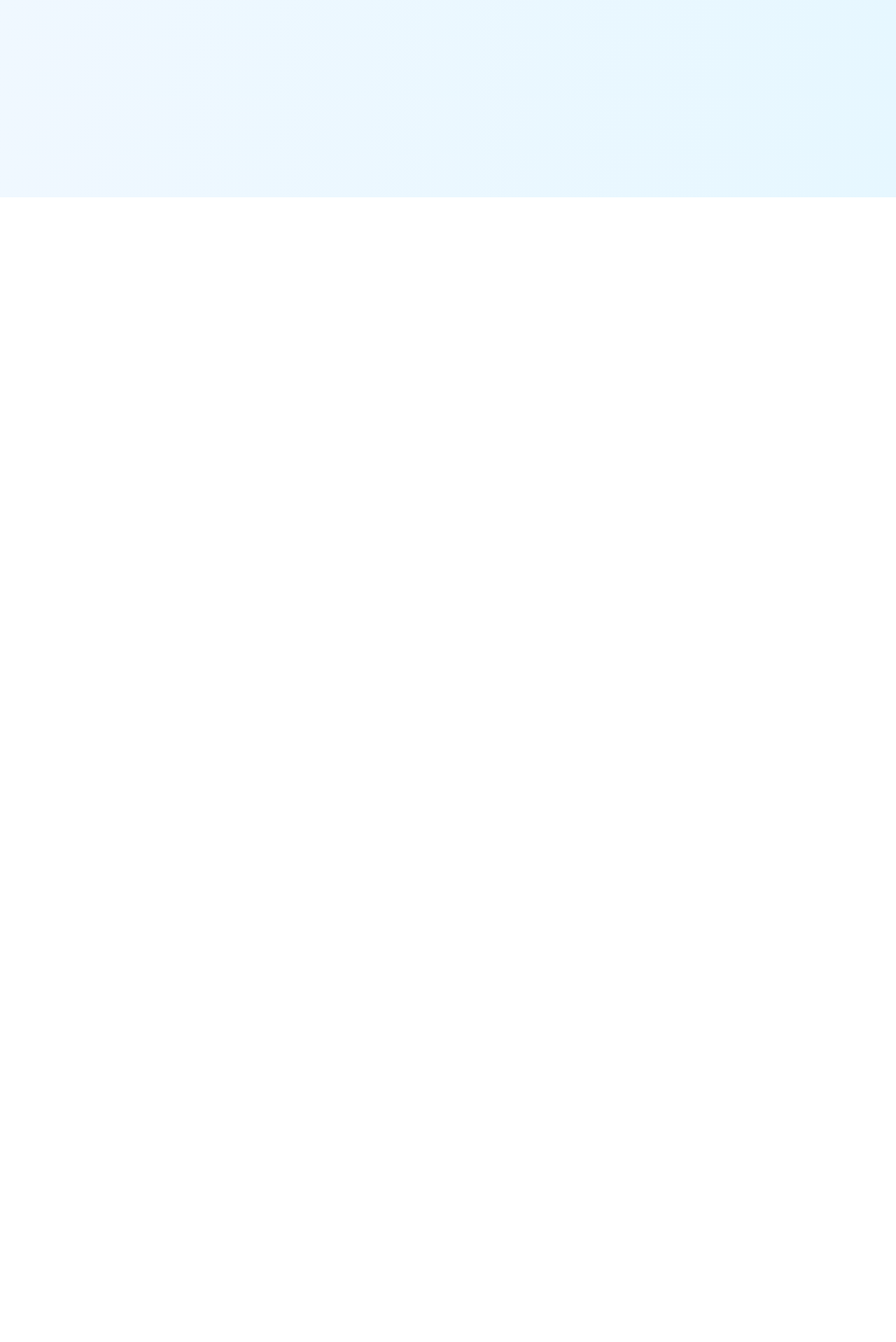
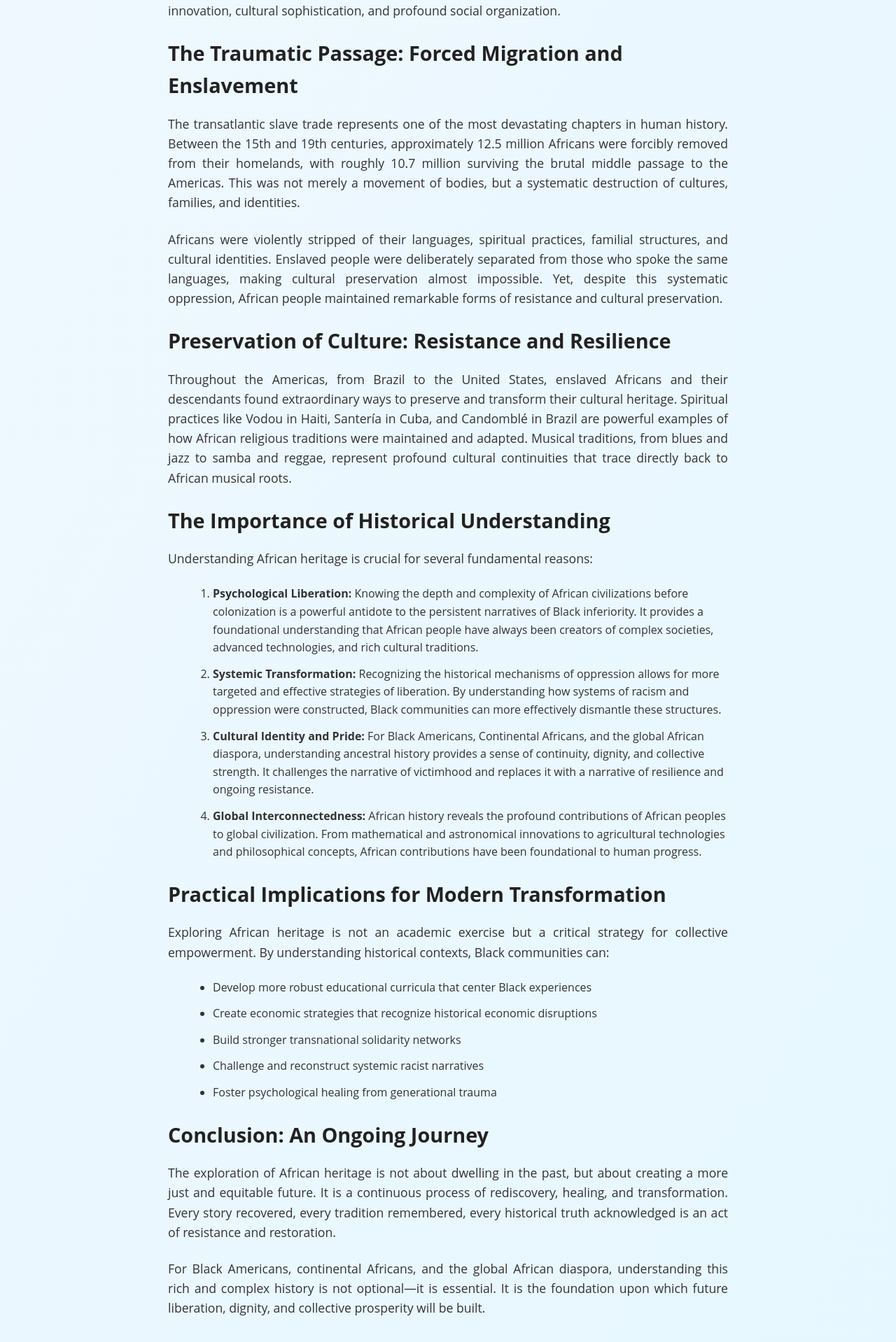
Before and after one commit to hbikoko/webApp1, a React (Create React App) app: page /services/heritage-and-history in a window 1280 px wide. Shown: the part 518-2436 px from the top of the page at 70% size. Before the commit the page ends 800 px from the top, so only its background shows below. Built offline with nearby package versions, Linux system fonts and the light colour scheme.

Commit message:
history page

```diff
--- a/src/App.js
+++ b/src/App.js
@@ -9,6 +9,7 @@ import EventsPage from './components/EventsPage';
 import ServicesPage from './components/ServicesPage';
 import DonatePage from './components/DonatePage';
 import ContactPage from './components/ContactPage';
+import ComingSoon from './components/comingSoon';
 
 // Import new pages
 import HeritageHistoryPage from './components/HeritageHistoryPage';
@@ -37,6 +38,7 @@ function App() {
 
         <Route path="/donate" element={<DonatePage />} />
         <Route path="/contact" element={<ContactPage />} />
+        <Route path="/comingsoon" element={<ComingSoon />} />
       </Routes>
     </Router>
   );
--- a/src/components/HeritageHistoryPage.js
+++ b/src/components/HeritageHistoryPage.js
@@ -1,10 +1,60 @@
 import React from 'react';
+import './styles/HeritageHistoryPage.css';
 
 function HeritageHistoryPage() {
   return (
-    <div style={{ paddingTop: '150px', padding: '0 20px' }}>
-      <h1>Heritage & History</h1>
+    <div className="heritage-page">
+      <h1>African Heritage and History: A Journey of Resilience, Identity, and Transformation</h1>
+      <h2>The Unbroken Thread of African Civilization</h2>
       <p>
+        The story of African heritage is a narrative of extraordinary complexity, depth, and resilience that spans millennia. Long before European colonization, the African continent was home to some of the world's most advanced civilizations. From the magnificent kingdoms of Mali and Zimbabwe to the scientific and mathematical achievements of ancient Egypt, Africa was a cradle of human innovation, cultural sophistication, and profound social organization.
+      </p>
+      <h2>The Traumatic Passage: Forced Migration and Enslavement</h2>
+      <p>
+        The transatlantic slave trade represents one of the most devastating chapters in human history. Between the 15th and 19th centuries, approximately 12.5 million Africans were forcibly removed from their homelands, with roughly 10.7 million surviving the brutal middle passage to the Americas. This was not merely a movement of bodies, but a systematic destruction of cultures, families, and identities.
+      </p>
+      <p>
+        Africans were violently stripped of their languages, spiritual practices, familial structures, and cultural identities. Enslaved people were deliberately separated from those who spoke the same languages, making cultural preservation almost impossible. Yet, despite this systematic oppression, African people maintained remarkable forms of resistance and cultural preservation.
+      </p>
+      <h2>Preservation of Culture: Resistance and Resilience</h2>
+      <p>
+        Throughout the Americas, from Brazil to the United States, enslaved Africans and their descendants found extraordinary ways to preserve and transform their cultural heritage. Spiritual practices like Vodou in Haiti, Santería in Cuba, and Candomblé in Brazil are powerful examples of how African religious traditions were maintained and adapted. Musical traditions, from blues and jazz to samba and reggae, represent profound cultural continuities that trace directly back to African musical roots.
+      </p>
+      <h2>The Importance of Historical Understanding</h2>
+      <p>
+        Understanding African heritage is crucial for several fundamental reasons:
+      </p>
+      <ol>
+        <li>
+          <strong>Psychological Liberation:</strong> Knowing the depth and complexity of African civilizations before colonization is a powerful antidote to the persistent narratives of Black inferiority. It provides a foundational understanding that African people have always been creators of complex societies, advanced technologies, and rich cultural traditions.
+        </li>
+        <li>
+          <strong>Systemic Transformation:</strong> Recognizing the historical mechanisms of oppression allows for more targeted and effective strategies of liberation. By understanding how systems of racism and oppression were constructed, Black communities can more effectively dismantle these structures.
+        </li>
+        <li>
+          <strong>Cultural Identity and Pride:</strong> For Black Americans, Continental Africans, and the global African diaspora, understanding ancestral history provides a sense of continuity, dignity, and collective strength. It challenges the narrative of victimhood and replaces it with a narrative of resilience and ongoing resistance.
+        </li>
+        <li>
+          <strong>Global Interconnectedness:</strong> African history reveals the profound contributions of African peoples to global civilization. From mathematical and astronomical innovations to agricultural technologies and philosophical concepts, African contributions have been foundational to human progress.
+        </li>
+      </ol>
+      <h2>Practical Implications for Modern Transformation</h2>
+      <p>
+        Exploring African heritage is not an academic exercise but a critical strategy for collective empowerment. By understanding historical contexts, Black communities can:
+      </p>
+      <ul>
+        <li>Develop more robust educational curricula that center Black experiences</li>
+        <li>Create economic strategies that recognize historical economic disruptions</li>
+        <li>Build stronger transnational solidarity networks</li>
+        <li>Challenge and reconstruct systemic racist narratives</li>
+        <li>Foster psychological healing from generational trauma</li>
+      </ul>
+      <h2>Conclusion: An Ongoing Journey</h2>
+      <p>
+        The exploration of African heritage is not about dwelling in the past, but about creating a more just and equitable future. It is a continuous process of rediscovery, healing, and transformation. Every story recovered, every tradition remembered, every historical truth acknowledged is an act of resistance and restoration.
+      </p>
+      <p>
+        For Black Americans, continental Africans, and the global African diaspora, understanding this rich and complex history is not optional—it is essential. It is the foundation upon which future liberation, dignity, and collective prosperity will be built.
       </p>
     </div>
   );
--- /dev/null
+++ b/src/components/comingSoon.js
@@ -0,0 +1,14 @@
+// ComingSoon.js
+import React from 'react';
+import './styles/comingSoon.css'; // optional styling
+
+function ComingSoon() {
+  return (
+    <div className="coming-soon-container">
+      <h1>Coming Soon</h1>
+      <p>We’re working hard to finish the website. Stay tuned!</p>
+    </div>
+  );
+}
+
+export default ComingSoon;
--- /dev/null
+++ b/src/components/styles/HeritageHistoryPage.css
@@ -0,0 +1,43 @@
+/* HeritageHistoryPage.css */
+
+.heritage-page {
+    padding: 100px 20px; /* Top padding to clear a fixed navbar */
+    max-width: 800px;
+    margin: 0 auto;
+    font-family: 'Open Sans', sans-serif;
+    line-height: 1.6;
+    color: #333;
+  }
+
+  .heritage-page h1 {
+    font-size: 2.5rem;
+    margin-bottom: 1rem;
+    text-transform: uppercase;
+    text-align: center;
+  }
+
+  .heritage-page h2 {
+    font-size: 1.8rem;
+    margin: 1.5rem 0 0.5rem;
+    color: #222;
+  }
+
+  .heritage-page p {
+    font-size: 1.1rem;
+    margin-bottom: 1.5rem;
+    text-align: justify;
+  }
+
+  .heritage-page ol {
+    margin-left: 1.5rem;
+    margin-bottom: 1.5rem;
+  }
+
+  .heritage-page ul {
+    margin-left: 1.5rem;
+    margin-bottom: 1.5rem;
+  }
+
+  .heritage-page li {
+    margin-bottom: 0.75rem;
+  }
--- /dev/null
+++ b/src/components/styles/comingSoon.css
@@ -0,0 +1,19 @@
+/* ComingSoon.css */
+.coming-soon-container {
+    display: flex;
+    flex-direction: column;
+    justify-content: center;
+    align-items: center;
+    min-height: 100vh;
+    background: #f9f9f9;
+    color: #333;
+  }
+
+  .coming-soon-container h1 {
+    font-size: 3rem;
+    margin-bottom: 1rem;
+  }
+
+  .coming-soon-container p {
+    font-size: 1.2rem;
+  }
```
